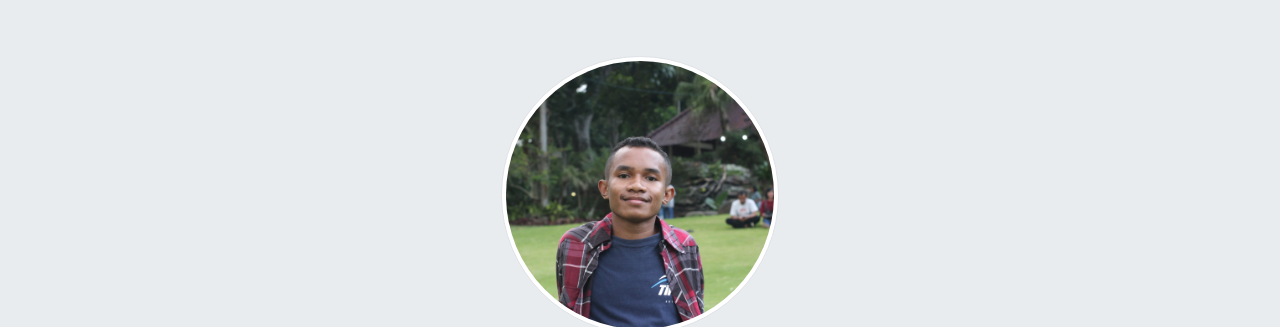
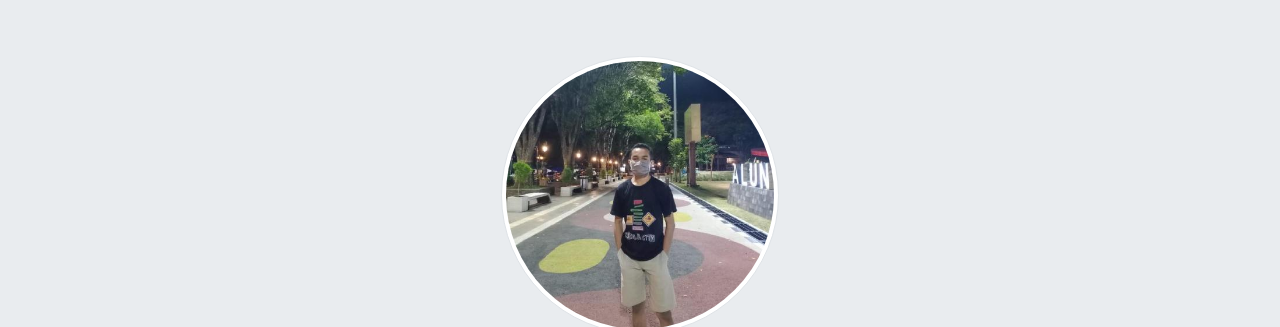
Before and after one commit to elroypedrokameo/Portfolio, a plain HTML site: page index.html in a window 1280 px wide. Shown: the part 56-383 px from the top of the page. Drawn offline with nearby package versions, Linux system fonts and the light colour scheme.

Commit message:
docs: ganti profil

```diff
--- a/index.html
+++ b/index.html
@@ -24,8 +24,6 @@
                     <a class="nav-link" href="#about">About</a>
                     <a class="nav-link" href="#portfolio">Portfolio</a>
                     <a class="nav-link" href="#contact">Contact</a>
-                    <!-- <button onclick="toggleDarkMode()">Change</button>
-                    <p id="themeInfo"></p> -->
                 </div>
             </div>
         </div>
@@ -35,7 +33,7 @@
     <section class="header">
         <div class="jumbotron jumbotron-fluid">
             <div class="container text-center mt-5">
-                <img src="images/elroy.jpeg" alt="" width="25%" class="rounded-circle img-thumbnail">
+                <img src="images/70464211.jfif" alt="" width="25%" class="rounded-circle img-thumbnail">
                 <h1 class="display-4">Elroy Pedro Kameo</h1>
                 <p class="lead">Mahasiswa Sistem Informasi UKSW</p>
             </div>
```
Also changed, not shown: images/70464211.jfif (added), images/WhatsApp Image 2021-08-16 at 20.36.20.jpeg (added).
